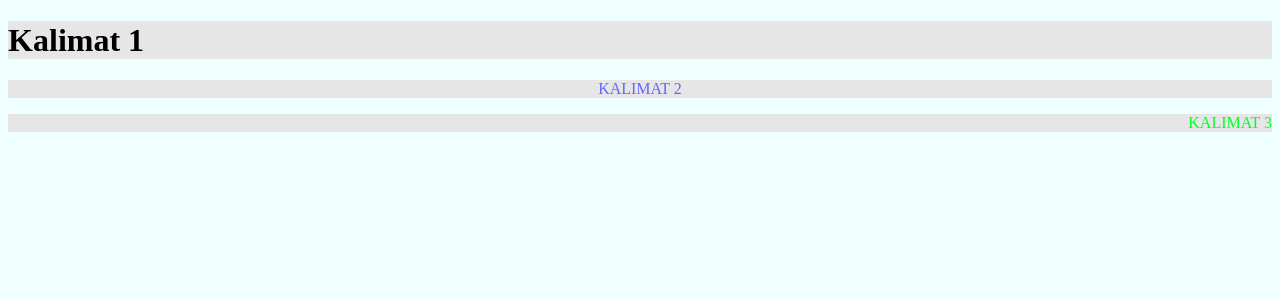
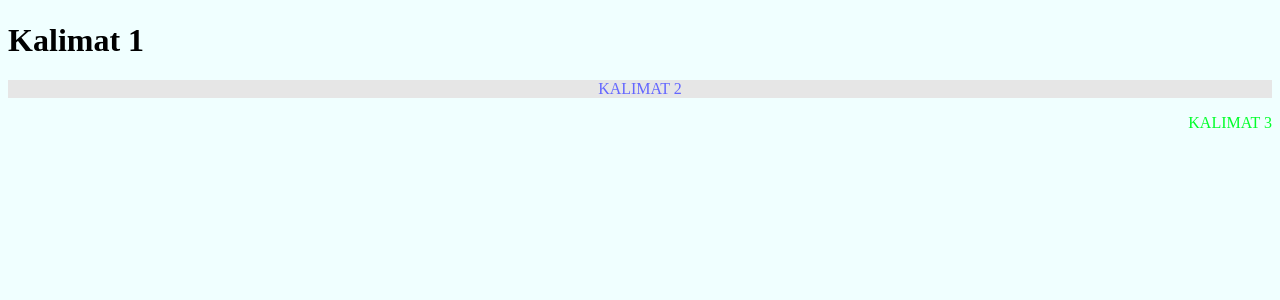
Before and after one commit to IndraSB24/bimbel_hanif, a PHP site: page /CSS/externalhanif.html in a window 1280 px wide. Shown: the top 300 px of the page. Run offline with PHP 8.4, Linux system fonts and the light colour scheme.

Commit message:
Update csshanif.css

```diff
--- a/web/CSS/csshanif.css
+++ b/web/CSS/csshanif.css
@@ -6,12 +6,10 @@ p {
     text-align: right;
     color: rgb(0, 255, 42);
     text-transform: uppercase;
-    background-color: rgb(230, 230, 230);
 }
 
 h1 {
     text-align: left;
-    background-color: rgb(230, 230, 230);
     padding: 0.1px;
 }
 p.class1 {
```
